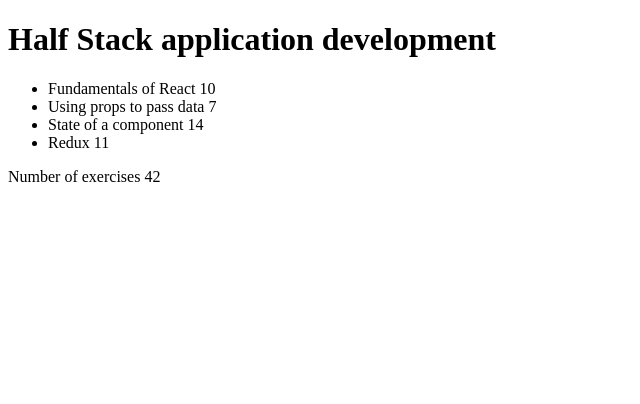
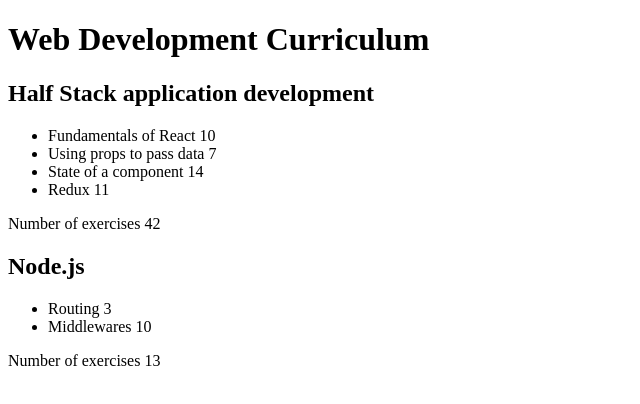
Before and after one commit to learningreac/fullstackproj, a React (Create React App) app in the folder part2/courseinfo/: page / in a window 1280 px wide. Shown: the top 404 px of the page, without its empty margins (0-640 px from the left). Built offline with nearby package versions, Linux system fonts and the light colour scheme.

Commit message:
part2 exer 2.4-2.5

```diff
--- a/part2/courseinfo/src/App.js
+++ b/part2/courseinfo/src/App.js
@@ -1,39 +1,13 @@
 import React from 'react'
+import Course from './Course'
 
-const Header = ({ course }) => (
-  <h1>{course}</h1>
-);
-
-
-const Content = ({ parts }) => {
-  return (
-    <ul>
-      {parts.map((item) =>
-        <li  key={item.id}>{item.name} {item.exercises} </li>
-      )}
-    </ul>
-  )
-};
-
-const Total = ({ parts }) => (
-  <p>Number of exercises {parts.reduce((acc, curr) => acc + curr.exercises, 0)}</p>
-);
-
-const Course = ({course}) => {
-  return (
-    <div>
-      <Header course={course.name} />
-      <Content parts={course.parts} />
-      <Total parts={course.parts} />
-    </div>
-  )
-};
 
 const App = () => {
 
-  const course = {
+  const courses = [
+    {
+      name: 'Half Stack application development',
       id: 1,
-    name: 'Half Stack application development',
       parts: [
         {
           name: 'Fundamentals of React',
@@ -54,11 +28,34 @@
           name: 'Redux',
           exercises: 11,
           id: 4
+        }
+      ]
     },
+    {
+      name: 'Node.js',
+      id: 2,
+      parts: [
+        {
+          name: 'Routing',
+          exercises: 3,
+          id: 1
+        },
+        {
+          name: 'Middlewares',
+          exercises: 10,
+          id: 2
+        }
       ]
     }
+  ]
 
-  return <Course course={course} />
+
+  return (
+    <div>
+      <h1>Web Development Curriculum</h1>
+      {courses.map(course => <Course course={course} />)}
+    </div>
+  )
 };
 
 export default App;
--- /dev/null
+++ b/part2/courseinfo/src/Course.js
@@ -0,0 +1,32 @@
+import React from 'react';
+
+const Header = ({ course }) => (
+    <h2>{course}</h2>
+  );
+
+
+  const Content = ({ parts }) => {
+    return (
+      <ul>
+        {parts.map((item) =>
+          <li key={item.id}>{item.name} {item.exercises} </li>
+        )}
+      </ul>
+    )
+  };
+
+  const Total = ({ parts }) => (
+    <p>Number of exercises {parts.reduce((acc, curr) => acc + curr.exercises, 0)}</p>
+  );
+
+  const Course = ({ course }) => {
+    return (
+      <div>
+        <Header course={course.name} />
+        <Content parts={course.parts} />
+        <Total parts={course.parts} />
+      </div>
+    )
+  };
+
+export default Course;
```
Lines whose indentation alone changed are shown as unchanged.
